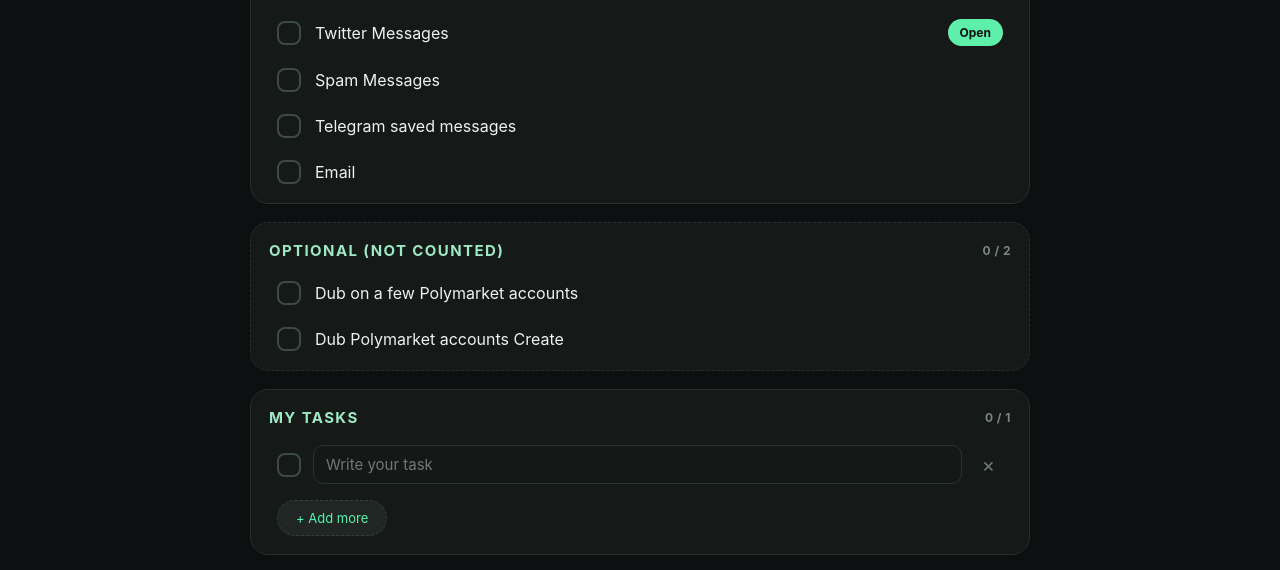
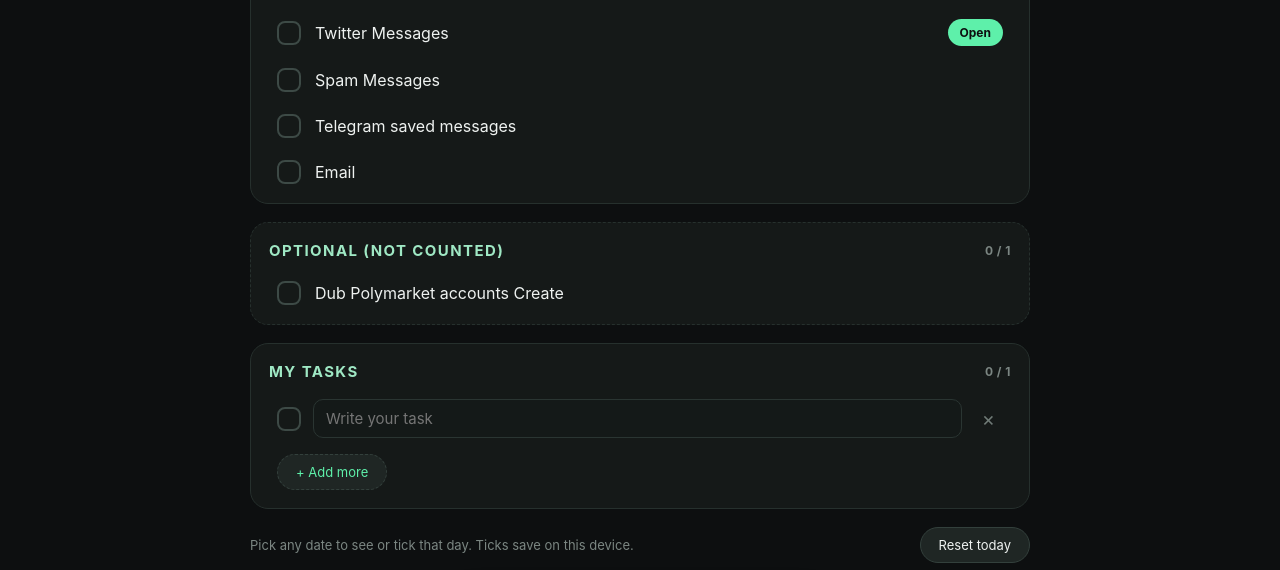
Before and after one commit to souravshariar10/daily-checklist, a plain HTML site: page index.html in a window 1280 px wide. Shown: the part 1173-1743 px from the top of the page. Drawn offline with Linux system fonts and the light colour scheme.

Commit message:
Remove old Polymarket item

```diff
--- a/index.html
+++ b/index.html
@@ -217,7 +217,6 @@ const data=[
 {id:"tg_saved",n:"Telegram saved messages",note:"",url:""},
 {id:"email",n:"Email",note:"",url:""}]},
 {id:"s_optional",t:"Optional",opt:true,items:[
-{id:"polymarket",n:"Dub on a few Polymarket accounts",note:"",url:""},
 {id:"polymarket_create",n:"Dub Polymarket accounts Create",note:"",url:""}]}
 ];
 
```
